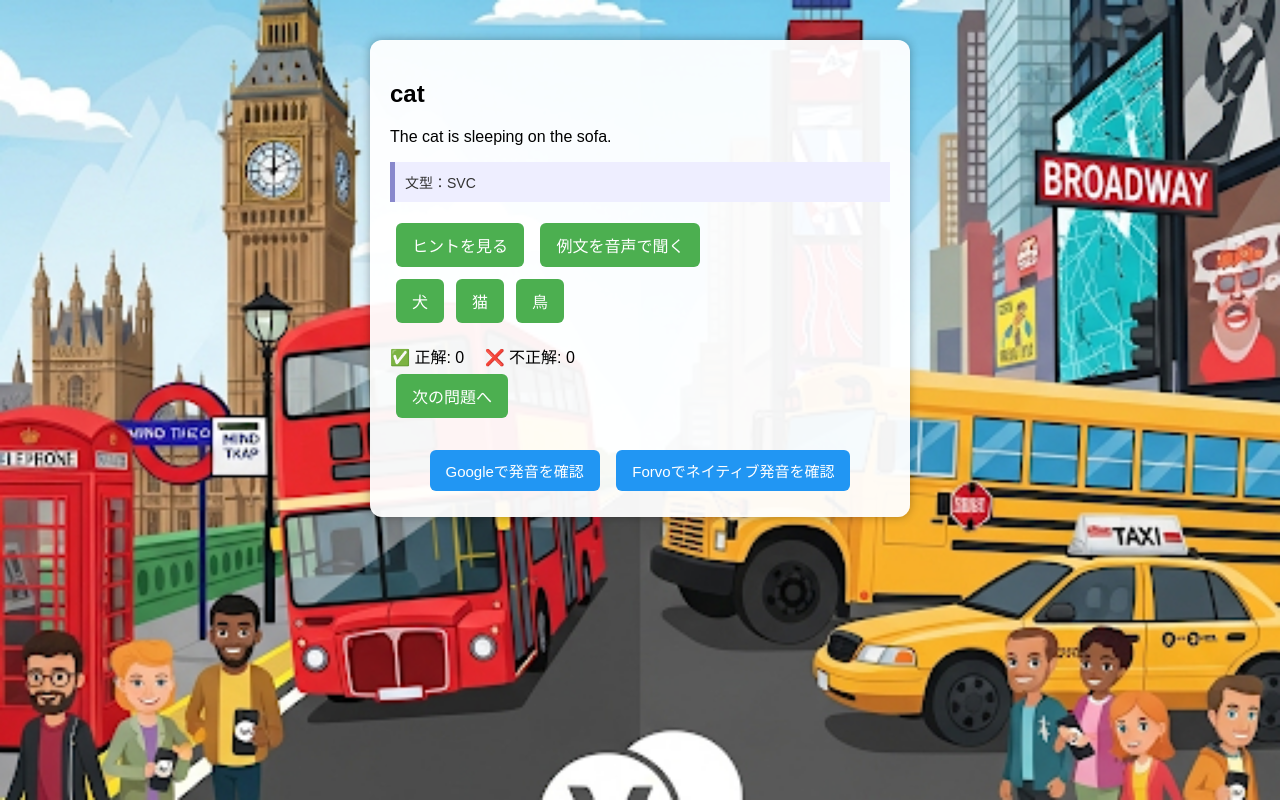
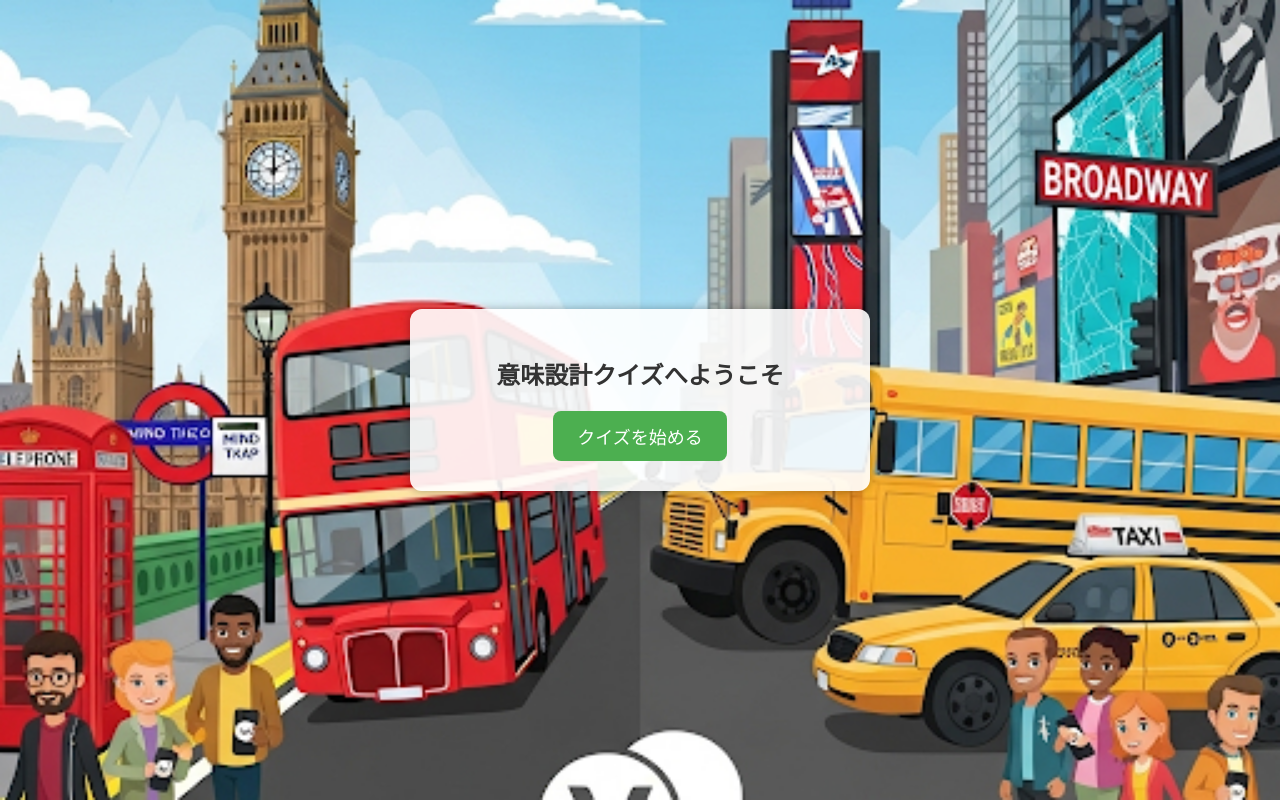
Before and after one commit to masePy3a/complete-app, a plain HTML site: page index.html in a window 1280 px wide. Drawn offline with Linux system fonts and the light colour scheme.

Commit message:
Add files via upload

```diff
--- a/index.html
+++ b/index.html
@@ -2,61 +2,73 @@
 <html lang="ja">
 <head>
   <meta charset="UTF-8">
-  <title>意味設計クイズ</title>
+  <title>意味設計クイズ - メイン画面</title>
   <meta name="viewport" content="width=device-width, initial-scale=1.0">
-  <link rel="stylesheet" href="css/style.css">
+  <style>
+    body {
+      margin: 0;
+      padding: 0;
+      font-family: sans-serif;
+      background: url("images/1.png") no-repeat center center fixed;
+      background-size: cover;
+      display: flex;
+      justify-content: center;
+      align-items: center;
+      height: 100vh;
+    }
+
+    .start-box {
+      background: rgba(255, 255, 255, 0.9);
+      padding: 30px;
+      border-radius: 12px;
+      text-align: center;
+      box-shadow: 0 0 10px rgba(0,0,0,0.3);
+      max-width: 90%;
+      width: 400px;
+    }
+
+    .start-box h1 {
+      font-size: 24px;
+      margin-bottom: 20px;
+      color: #333;
+    }
+
+    .start-box a {
+      display: inline-block;
+      padding: 12px 24px;
+      font-size: 18px;
+      background-color: #4CAF50;
+      color: white;
+      text-decoration: none;
+      border-radius: 8px;
+      transition: background-color 0.3s ease;
+    }
+
+    .start-box a:hover {
+      background-color: #45a049;
+    }
+
+    @media screen and (max-width: 480px) {
+      .start-box {
+        padding: 20px;
+        width: 90%;
+      }
+
+      .start-box h1 {
+        font-size: 20px;
+      }
+
+      .start-box a {
+        font-size: 16px;
+        padding: 10px 20px;
+      }
+    }
+  </style>
 </head>
 <body>
-  <div class="quiz-container">
-    <!-- 単語と例文 -->
-    <h2 id="word">単語</h2>
-    <p id="example">例文</p>
-
-    <!-- 文型表示 -->
-    <div id="structureText" class="structure-box"></div>
-
-    <!-- ヒント画像（正解時に表示） -->
-    <img id="hintImage" src="" alt="ヒント画像">
-
-    <!-- ヒント表示ボタン -->
-    <div class="hint-section">
-      <button id="showHintBtn">ヒントを見る</button>
-      <button id="playHintVoiceBtn">例文を音声で聞く</button>
-      <div id="hintText" class="hidden">
-        <p id="hintSentence"></p>
-      </div>
-    </div>
-
-    <!-- 選択肢 -->
-    <div id="choices"></div>
-
-    <!-- 正誤フィードバック -->
-    <div id="feedback"></div>
-
-    <!-- 正解アニメーションと音 -->
-    <div id="celebration" class="hidden">
-      <img src="images/お祝い.png" alt="正解アニメ">
-      <audio id="correctSound" src="sounds/correct.mp3" preload="auto"></audio>
-    </div>
-
-    <!-- 正誤カウント -->
-    <div class="score">
-      ✅ 正解: <span id="correctCount">0</span>
-      ❌ 不正解: <span id="incorrectCount">0</span>
-    </div>
-
-    <!-- 次の問題へ -->
-    <button id="nextBtn">次の問題へ</button>
-
-    <!-- 発音確認リンク -->
-    <div class="pronunciation-links">
-      <button id="googlePronounceBtn">Googleで発音を確認</button>
-      <button id="forvoPronounceBtn">Forvoでネイティブ発音を確認</button>
-    </div>
+  <div class="start-box">
+    <h1>意味設計クイズへようこそ</h1>
+    <a href="quiz.html">クイズを始める</a>
   </div>
-
-  <!-- スクリプト読み込み -->
-  <script src="data/quizData.js"></script>
-  <script src="js/app.js"></script>
 </body>
 </html>
```
